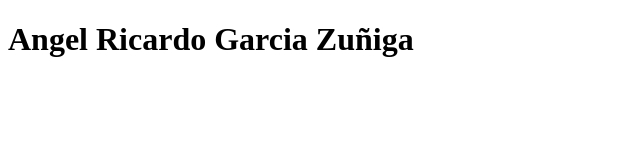
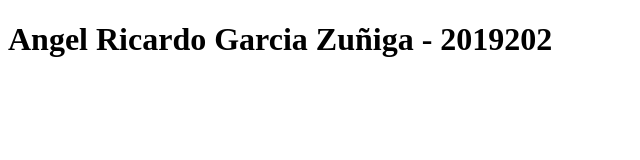
Before and after one commit to agarcia2019202/IN5B, a plain HTML site: page index.html in a window 1280 px wide. Shown: the whole page, without its empty margins (0-640 px from the left). Drawn offline with Linux system fonts and the light colour scheme.

Commit message:
se agregó el número de carné del estudiante

```diff
--- a/index.html
+++ b/index.html
@@ -6,6 +6,6 @@
     <title>Primera pagina web con GIT</title>
 </head>
 <body>
-    <h1>Angel Ricardo Garcia Zuñiga</h1>
+    <h1>Angel Ricardo Garcia Zuñiga - 2019202</h1>
 </body>
 </html>
```
